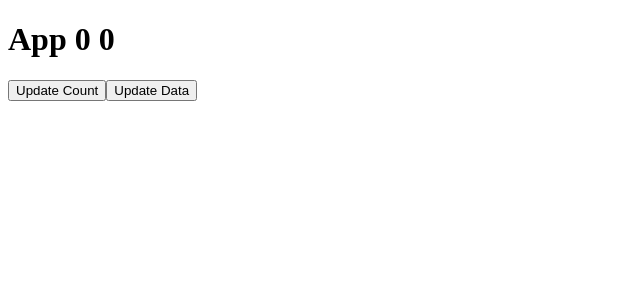
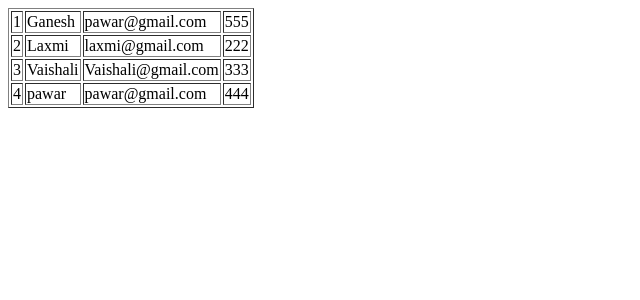
Before and after one commit to maggipawar/Reactjs_tutorial, a React (Create React App) app: page / in a window 1280 px wide. Shown: the top 300 px of the page, without its empty margins (0-640 px from the left). Built offline with nearby package versions, Linux system fonts and the light colour scheme.

Commit message:
Array with map() in functional component Example

```diff
--- a/src/App.js
+++ b/src/App.js
@@ -1,18 +1,27 @@
 // import logo from "./logo.svg";
 // import "./App.css";
-import { User } from "./User";
-import { useState } from "react";
-
+import React from "react";
 function App() {
-  const [count, setCount] = useState(0);
-  const [data,setData]=useState(0);
+  const students = [
+    { name: "Ganesh", email: "pawar@gmail.com", contact: 555 },
+    { name: "Laxmi", email: "laxmi@gmail.com", contact: 222 },
+    { name: "Vaishali", email: "Vaishali@gmail.com", contact: 333 },
+    { name: "pawar", email: "pawar@gmail.com", contact: 444 },
+  ];
 
   return (
-    <div>
-    <User count={count} data={data} />
-    <button onClick={()=> setCount(count+1)}>Update Count</button>
-    <button onClick={()=> setData(data+1)}>Update Data</button>
-    </div>
+    <table border="1">
+      {students.map((data, i) => {
+        return (
+          <tr>
+            <td key={i}>{i + 1}</td>
+            <td>{data.name} </td>
+            <td>{data.email} </td>
+            <td>{data.contact}</td>
+          </tr>
+        );
+      })}
+    </table>
   );
 }
 
```
